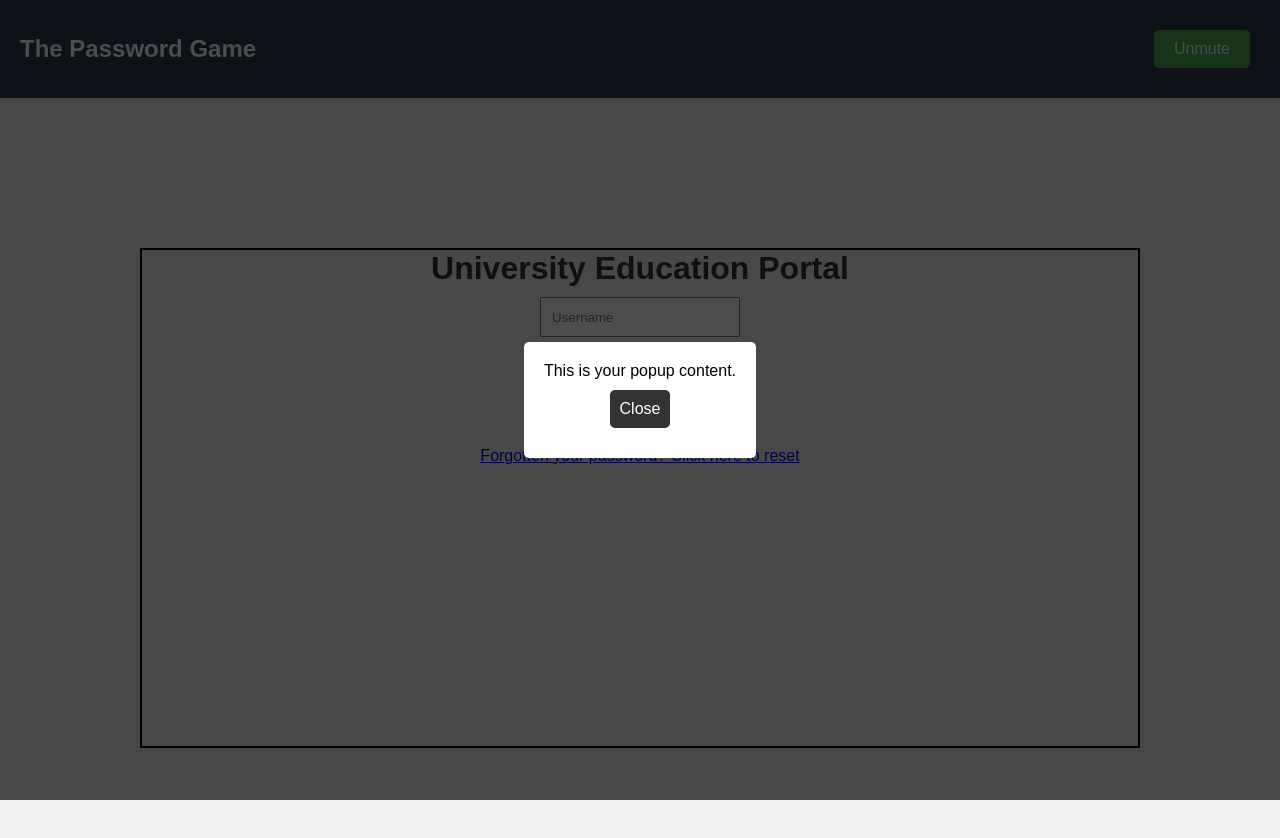
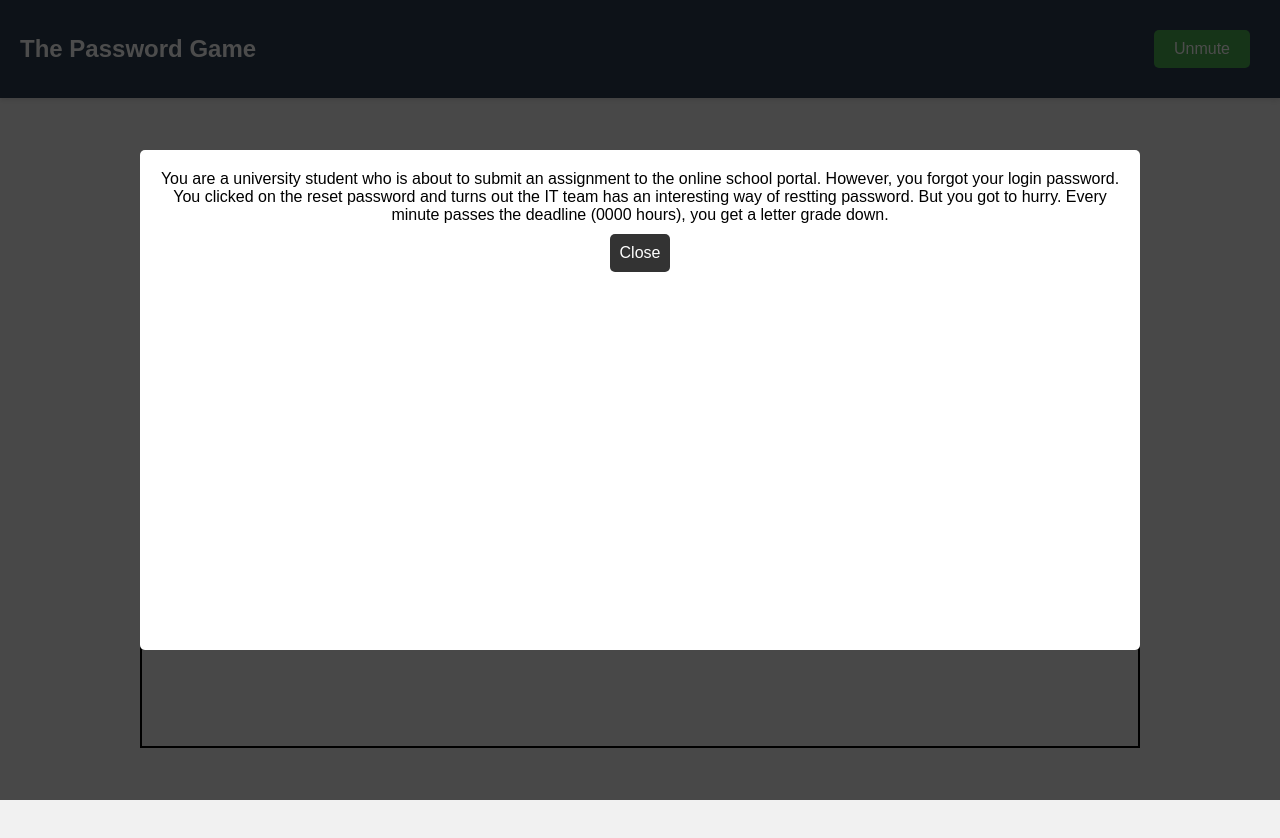
Before and after one commit to RaphaelFong/TeamMatchaTea, a React (Create React App) app: page / in a window 1280 px wide. Shown: the top 838 px of the page. Built offline with nearby package versions, Linux system fonts and the light colour scheme.

Commit message:
Save work

```diff
--- a/src/components/LandingPage.css
+++ b/src/components/LandingPage.css
@@ -100,6 +100,8 @@ body {
   padding: 20px;
   border-radius: 5px;
   text-align: center;
+  width: 1000px;
+  height: 500px;
 }
 
 .close-btn {
--- a/src/components/LandingPage.js
+++ b/src/components/LandingPage.js
@@ -55,7 +55,11 @@ const LandingPage = () => {
       {(!isInstructionVisible &&
         <div className="overlay">
           <div className="popupInstruction">
-            <p>This is your popup content.</p>
+            <p>You are a university student who is about to submit an assignment to the online school
+              portal. However, you forgot your login password. You clicked on the reset password and turns out
+              the IT team has an interesting way of restting password.
+              But you got to hurry. Every minute passes the deadline (0000 hours), you get a letter grade down.
+            </p>
             <button className="close-btn" type="button" onClick={toggleInstruction}>Close</button>
           </div>
         </div>
```
